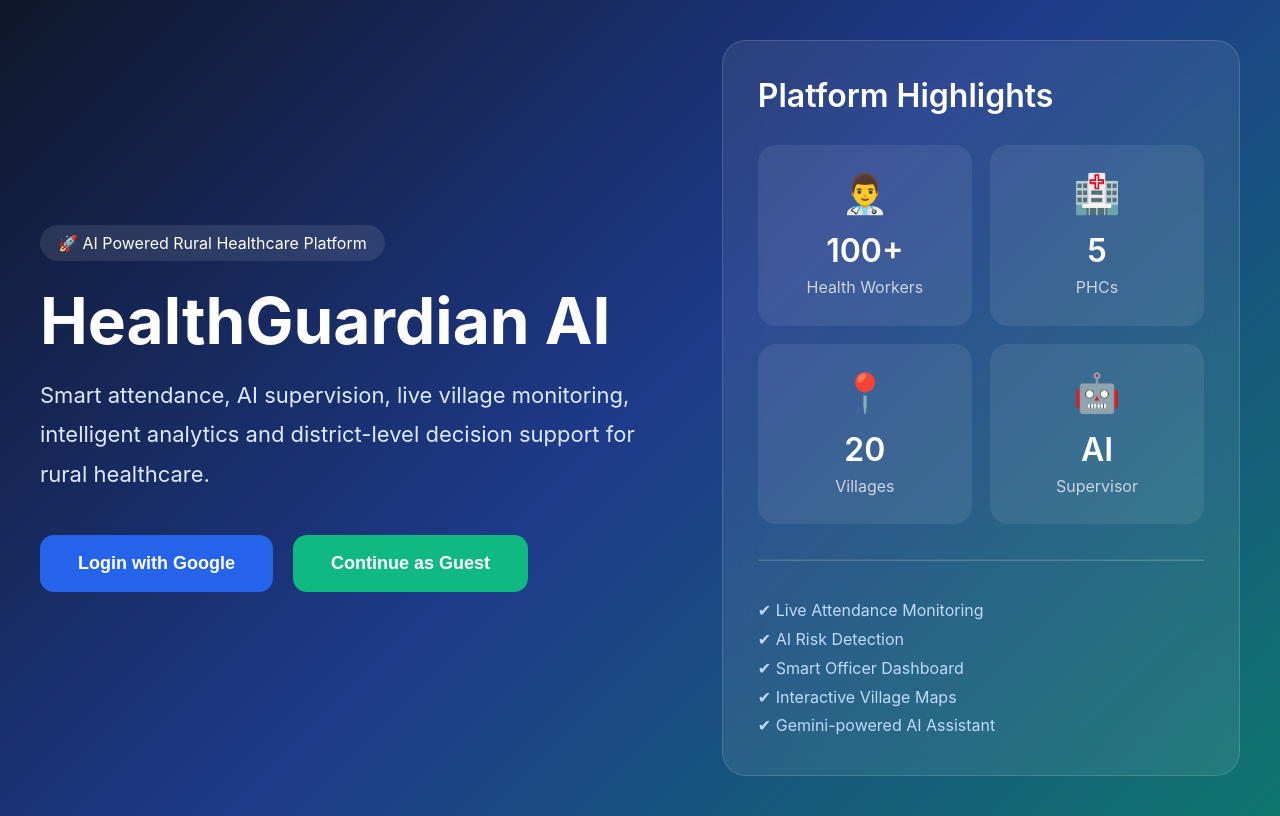
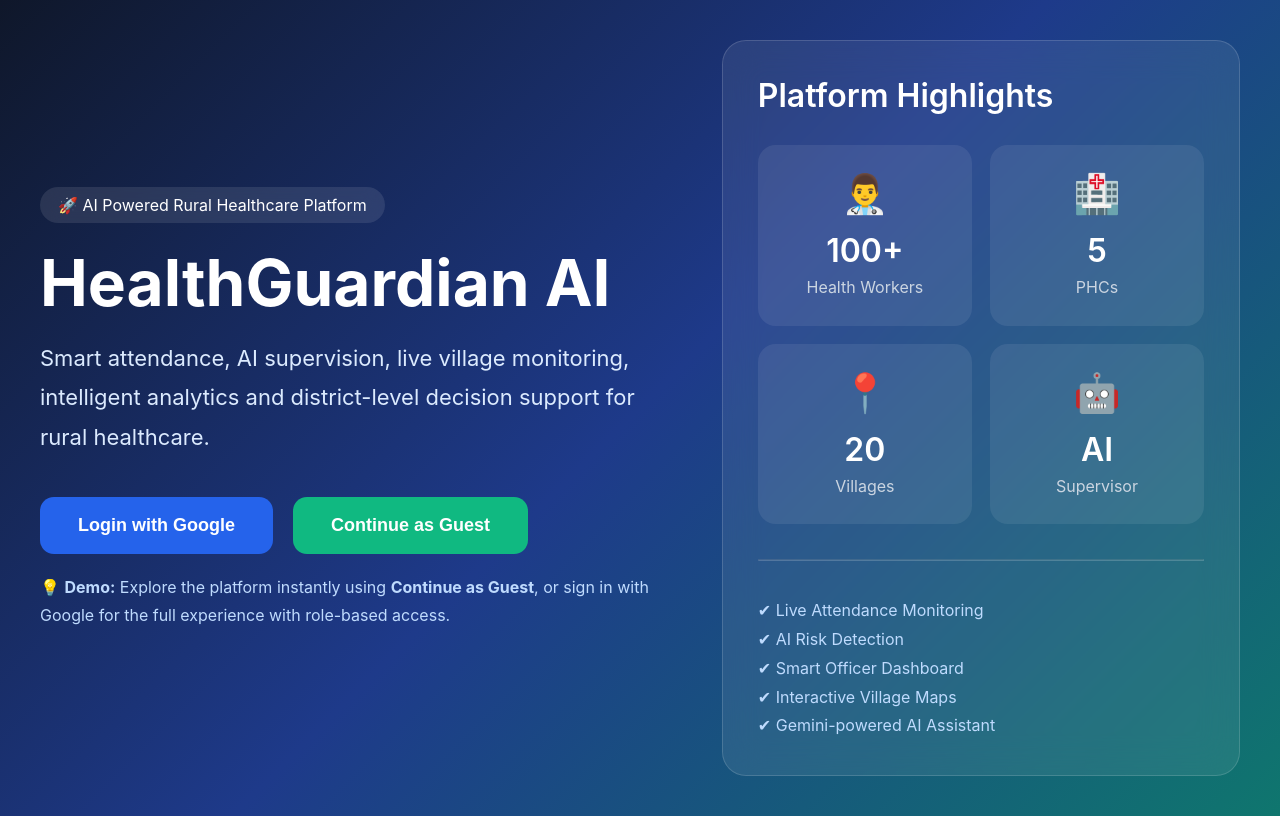
Before and after one commit to Athira286/HealthGuardian-AI, a React (Vite) app in the folder frontend/: page / in a window 1280 px wide. Built offline with nearby package versions, Linux system fonts and the light colour scheme; no server answers.

Commit message:
add demo msg

```diff
--- a/frontend/src/pages/LandingPage.jsx
+++ b/frontend/src/pages/LandingPage.jsx
@@ -117,8 +117,21 @@
               }}
             >
               Continue as Guest
-</button>
+            </button>
           </div>
+          <p
+            style={{
+              marginTop: "20px",
+              color: "#bfdbfe",
+              fontSize: "16px",
+              lineHeight: "1.7",
+              maxWidth: "650px",
+            }}
+          >
+            💡 <strong>Demo:</strong> Explore the platform instantly using{" "}
+            <strong>Continue as Guest</strong>, or sign in with Google for the full
+            experience with role-based access.
+          </p>
         </div>
 
         {/* RIGHT */}
```
